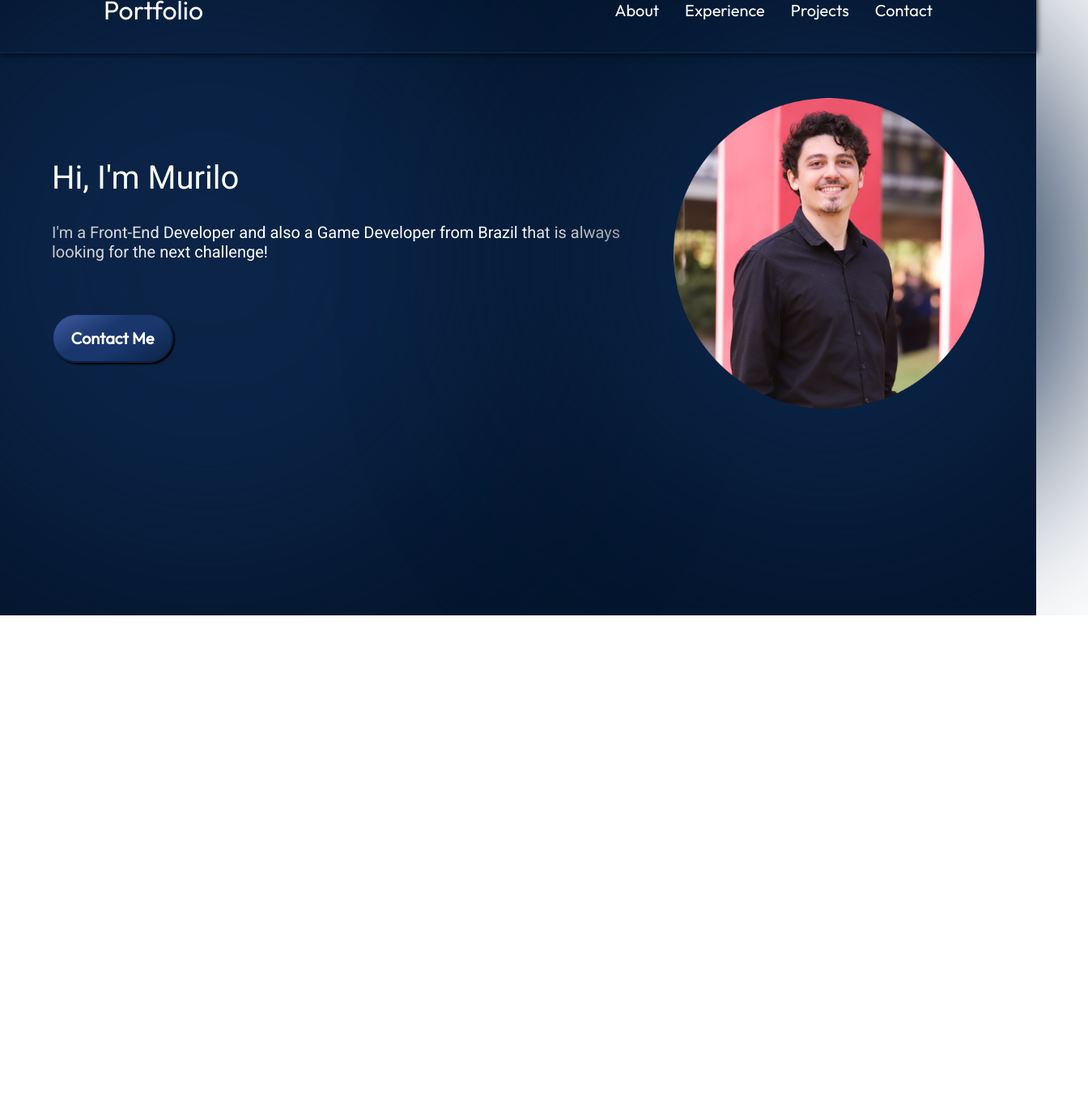
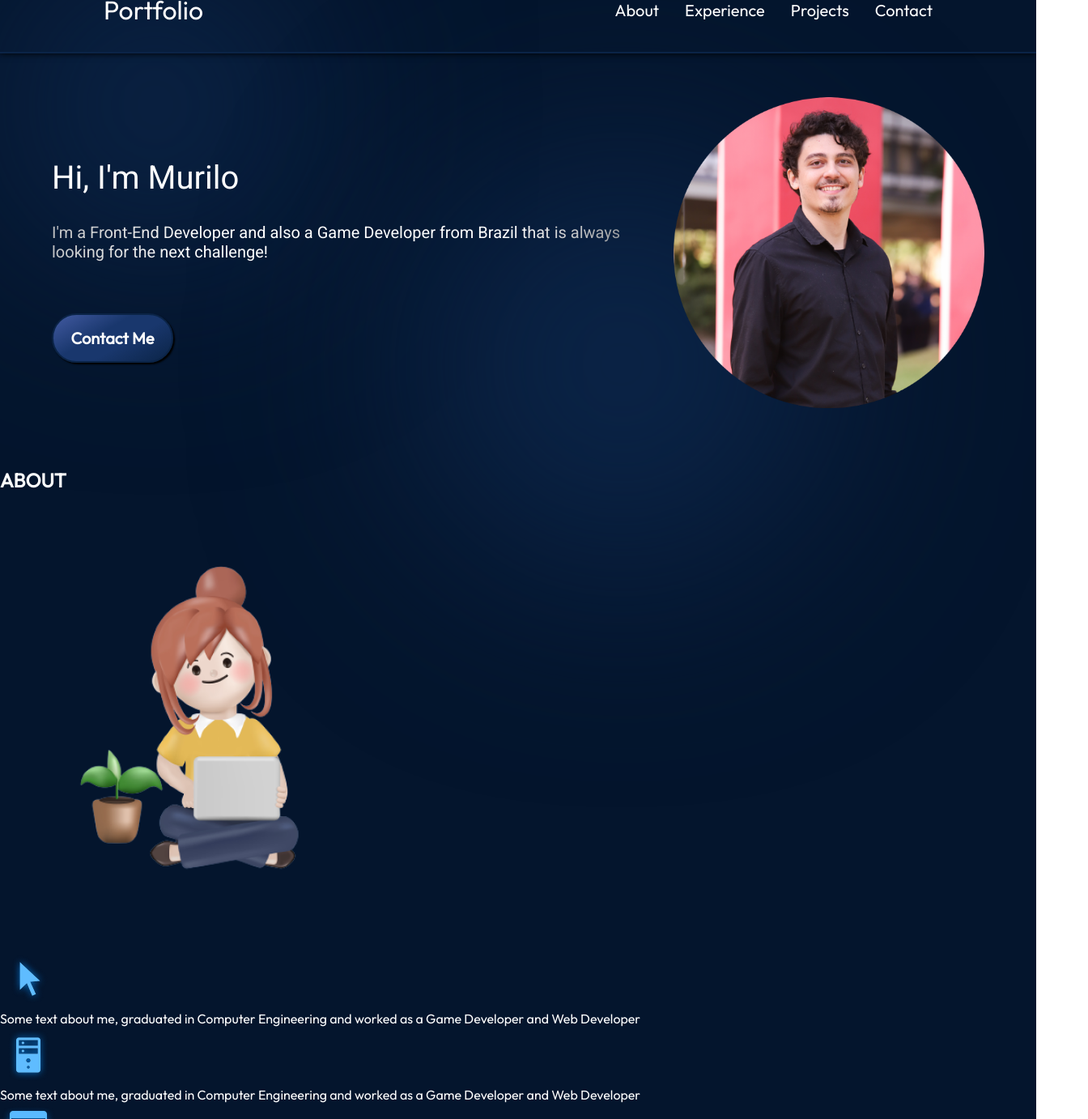
Before and after one commit to LuzMurilo/LuzMurilo.github.io, a React (Vite) app: page / in a window 1280 px wide. Shown: the part 40-1422 px from the top of the page at 81% size, 1344 px wide, since content can reach past the window. Before the commit the page ends 800 px from the top, so only its background shows below. Built offline with nearby package versions, Linux system fonts and the light colour scheme.

Commit message:
started implementing about section

```diff
--- a/src/App.module.css
+++ b/src/App.module.css
@@ -5,6 +5,8 @@
     width: 100%;
     height: 100%;
     min-height: 100vh;
+    max-width: 100vw;
+    overflow: hidden;
     color: var(--color-text);
 }
 
--- a/src/App.tsx
+++ b/src/App.tsx
@@ -1,4 +1,5 @@
 import styles from "./App.module.css";
+import About from "./components/About/About";
 import Hero from "./components/Hero/Hero";
 import Navbar from "./components/Navbar/Navbar";
 
@@ -8,6 +9,7 @@ function App() {
     <div className={styles.app}>
       <Navbar />
       <Hero />
+      <About />
     </div>
   )
 }
--- /dev/null
+++ b/src/components/About/About.module.css
@@ -0,0 +1 @@
+@import "../../variables.css";
--- /dev/null
+++ b/src/components/About/About.tsx
@@ -0,0 +1,29 @@
+import { getImageURL } from "../../utils";
+import styles from "./About.module.css";
+
+function About() {
+  return (
+    <section className={styles.about}>
+        <div className={styles.container}>
+            <h1 className={styles.title}>ABOUT</h1>
+            <img className={styles.aboutImg} src={getImageURL("about/aboutImage.png")} alt="about image of Murilo" />
+            <ul className={styles.cardList}>
+                <li className={styles.card}>
+                    <img className={styles.cardImg} src={getImageURL("about/cursorIcon.png")} alt="cursor icon" />
+                    <p  className={styles.cardText}> Some text about me, graduated in Computer Engineering and worked as a Game Developer and Web Developer</p>
+                </li>
+                <li className={styles.card}>
+                    <img className={styles.cardImg} src={getImageURL("about/serverIcon.png")} alt="cursor icon" />
+                    <p  className={styles.cardText}> Some text about me, graduated in Computer Engineering and worked as a Game Developer and Web Developer</p>
+                </li>
+                <li className={styles.card}>
+                    <img className={styles.cardImg} src={getImageURL("about/uiIcon.png")} alt="cursor icon" />
+                    <p  className={styles.cardText}> Some text about me, graduated in Computer Engineering and worked as a Game Developer and Web Developer</p>
+                </li>
+            </ul>
+        </div>
+    </section>
+  )
+}
+
+export default About
--- a/src/components/Hero/Hero.module.css
+++ b/src/components/Hero/Hero.module.css
@@ -1,4 +1,14 @@
 @import "../../variables.css";
+
+.heroSection {
+    position: relative;
+    width: 100%;
+    height: 100%;
+    display: flex;
+    flex-direction: column;
+    justify-content: flex-start;
+    align-items: center;
+}
 
 .container {
     position: relative;
@@ -8,6 +18,8 @@
     padding: 64px;
     z-index: 1;
     gap: 32px;
+    width: 100%;
+    max-width: 1280px;
 }
 
 .content {
@@ -49,6 +61,7 @@
 
 .heroImg {
     width: 30vw;
+    max-width: 512px;
     z-index: 1;
 
     animation-name: floating;
@@ -72,10 +85,10 @@
 .topBlur {
     position: absolute;
     top: -128px;
-    left: -128px;
+    left: 0;
     z-index: 0;
-    width: 60vw;
-    height: 60vw;
+    width: 30vw;
+    height: 30vw;
     min-width: 256px;
     min-height: 256px;
     border-radius: 50%;
@@ -85,11 +98,11 @@
 
 .bottomBlur {
     position: absolute;
-    bottom: -64px;
-    right: -64px;
+    bottom: -10vw;
+    right: 20vw;
     z-index: 0;
-    width: 50vw;
-    height: 50vw;
+    width: 40vw;
+    height: 40vw;
     min-width: 256px;
     min-height: 256px;
     border-radius: 50%;
--- a/src/components/Hero/Hero.tsx
+++ b/src/components/Hero/Hero.tsx
@@ -5,15 +5,17 @@ function Hero() {
 
 
   return (
-    <section className={styles.container}>
+    <section className={styles.heroSection}>
+      <div className={styles.container}>
         <div className={styles.content}>
             <h1 className={styles.title}>Hi, I'm Murilo</h1>
             <p className={styles.description}>I'm a Front-End Developer and also a Game Developer from Brazil that is always looking for the next challenge!</p>
             <a className={styles.contactBtn} href="mailto:murilo.stucki@gmail.com">Contact Me</a>
         </div>
         <img className={styles.heroImg} src={getImageURL("hero/heroImage.png")} alt="Hero image - my photo" />
-        <div className={styles.topBlur}></div>
-        <div className={styles.bottomBlur}></div>
+      </div>
+      <div className={styles.topBlur}></div>
+      <div className={styles.bottomBlur}></div>
     </section>
   )
 }
```
